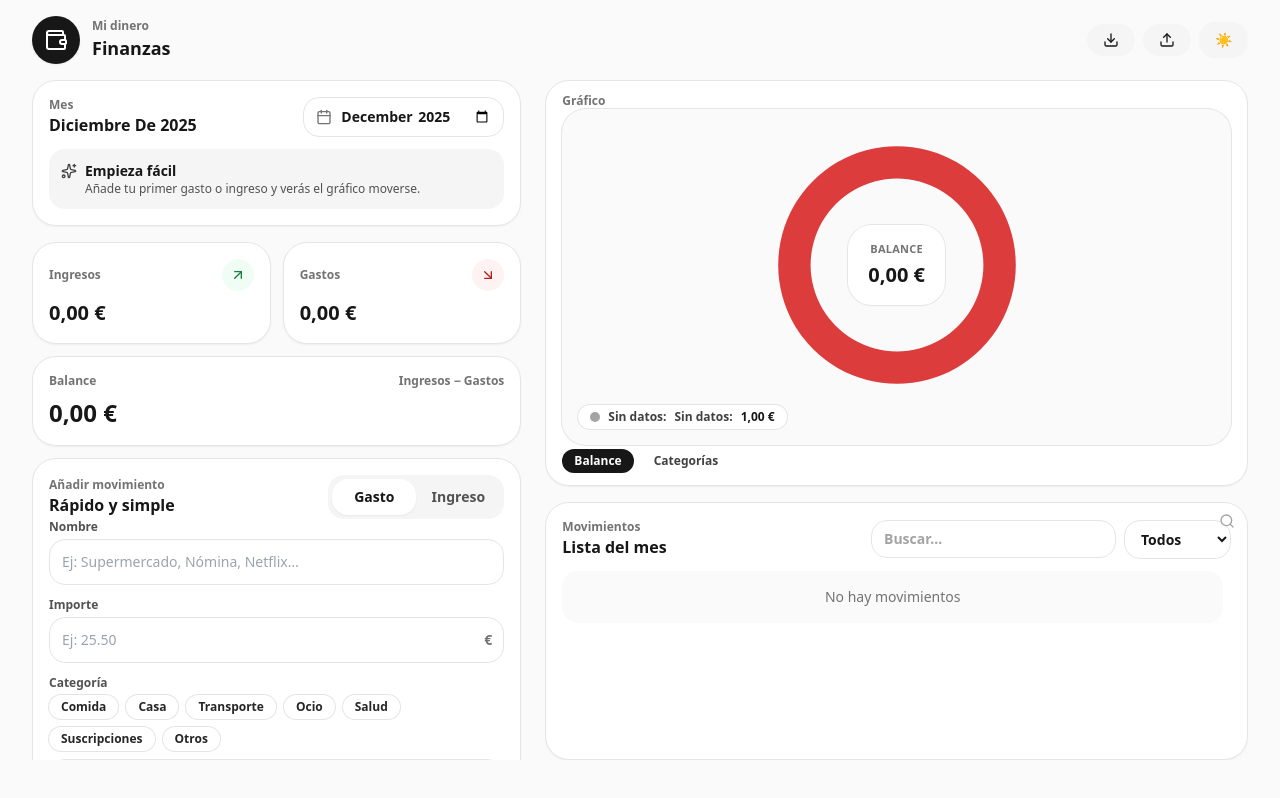
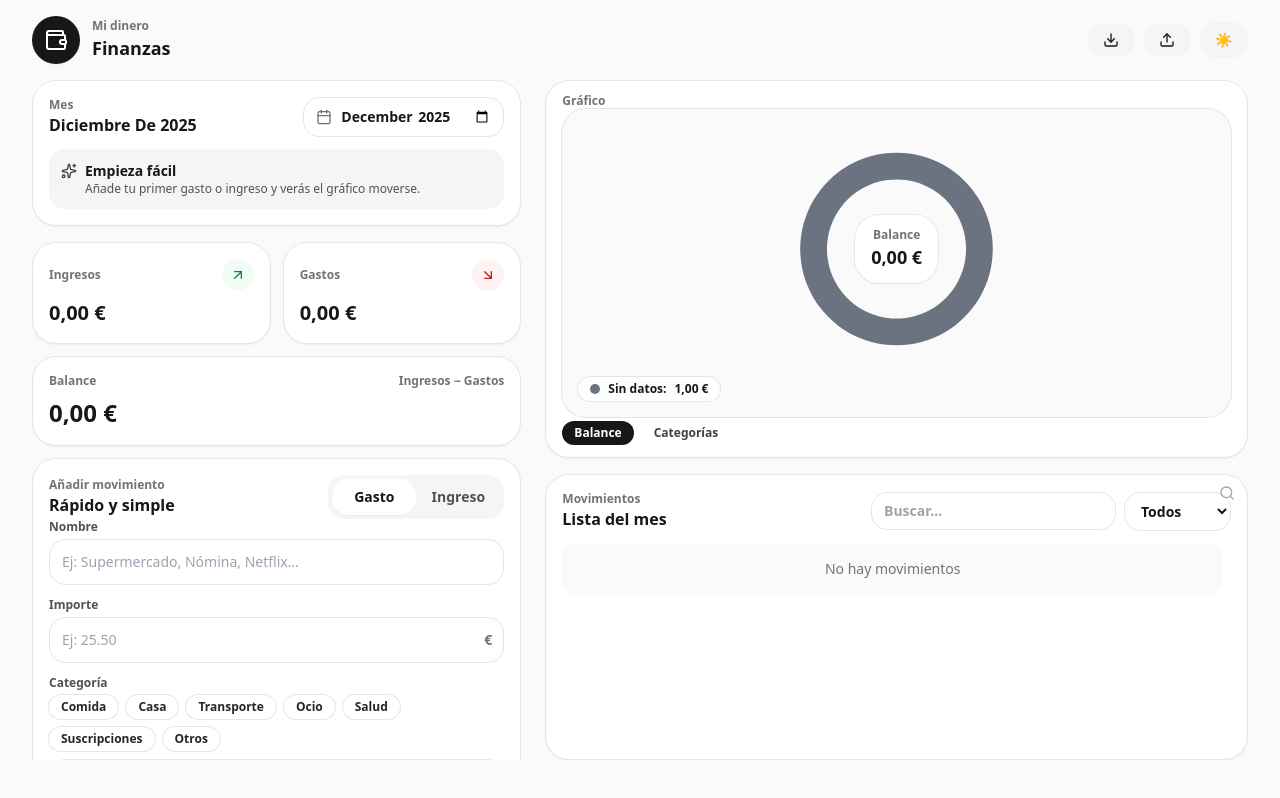
Before and after one commit to alonsofdr29-blip/App-Financies, a React (Vite) app: page / in a window 1280 px wide. Built offline with nearby package versions, Linux system fonts and the light colour scheme.

Commit message:
Fix balance overlay center

```diff
--- a/src/App.jsx
+++ b/src/App.jsx
@@ -1,6 +1,5 @@
+
 import React, { useEffect, useMemo, useRef, useState } from "react";
-
-const THEME_KEY = "finanzas_theme";
 import { PieChart, Pie, Cell, ResponsiveContainer, Tooltip } from "recharts";
 import "./index.css";
 import {
@@ -18,6 +17,8 @@ import {
   ArrowDownRight,
 } from "lucide-react";
 import { motion, AnimatePresence } from "framer-motion";
+
+const THEME_KEY = "finanzas_theme";
 
 const STORAGE_KEY = "finanzas_personales_v2";
 
@@ -63,12 +64,11 @@ function saveDB(db) {
 }
 
 // Paleta más “app moderna”
-const COLORS = {
-  income: "#22c55e",
-  expense: "#ef4444",
-  neutral: "#a3a3a3",
-  card: "#ffffff",
-  bg: "#0b0b0f",
+const CHART_COLORS = {
+  income: "#22c55e",  // verde
+  expense: "#ef4444", // rojo
+  savings: "#3b82f6", // azul
+  neutral: "#6b7280",
 };
 
 // Categorías sugeridas (puedes editarlas)
@@ -78,7 +78,7 @@ const SUGGESTED_CATEGORIES = {
 };
 
 // Colores por categoría (no pasa nada si no existe: cae a neutro)
-const CATEGORY_BADGES = {
+const CATEGORY_STYLES = {
   Comida: { bg: "bg-amber-50 dark:bg-neutral-700", ring: "ring-amber-200", text: "text-amber-800" },
   Casa: { bg: "bg-blue-50 dark:bg-neutral-700", ring: "ring-blue-200", text: "text-blue-800" },
   Transporte: { bg: "bg-indigo-50 dark:bg-neutral-700", ring: "ring-indigo-200", text: "text-indigo-800" },
@@ -106,7 +106,7 @@ const CATEGORY_EMOJIS = {
 };
 
 const CATEGORY_META = {
-  Comida: { icon: "🍔", color: "#f59e0b" },
+  Comida: { icon: "🍔", color: "#3b82f6" },
   Casa: { icon: "🏠", color: "#3b82f6" },
   Transporte: { icon: "🚗", color: "#6366f1" },
   Ocio: { icon: "🎮", color: "#ec4899" },
@@ -243,6 +243,8 @@ function importJSON(file, setDb) {
 function ChartCard({ pieData, totals, balanceAccent, eur, chartView, setChartView, expensesByCategory }) {
   const chartData = chartView === "categories" ? expensesByCategory : pieData;
 
+  const getSliceColor = (entry) => entry?.color || CHART_COLORS.neutral;
+
   return (
     <SmallCard className="p-4 lg:py-3">
       <div>
@@ -251,61 +253,51 @@ function ChartCard({ pieData, totals, balanceAccent, eur, chartView, setChartVie
       </div>
 
       <div className="rounded-3xl bg-neutral-50 ring-1 ring-neutral-200 dark:bg-white/5 dark:ring-white/10 p-4">
-        <div className="relative mx-auto aspect-square w-full max-w-[320px] lg:max-w-[280px]">
-
+        <div className="relative mt-3 h-56">
           <ResponsiveContainer width="100%" height="100%">
-            <PieChart>
+            <PieChart key={`${chartView}-${chartData.length}`}>
               <Pie
                 data={chartData}
                 dataKey="value"
                 nameKey="name"
-                innerRadius="64%"
-                outerRadius="88%"
+                innerRadius="65%"
+                outerRadius="90%"
                 paddingAngle={2}
                 stroke="none"
+                isAnimationActive={false}
               >
-                {chartData.map((entry, index) => {
-                  const meta = CATEGORY_META[entry.name];
-                  return (
-                    <Cell
-                      key={`cell-${index}`}
-                      fill={meta?.color ?? `hsl(${(index * 47) % 360}, 70%, 55%)`}
-                    />
-                  );
-                })}
+                {chartData.map((entry, index) => (
+                  <Cell key={`cell-${index}`} fill={entry?.color ?? "#6b7280"} />
+                ))}
               </Pie>
-              <Tooltip formatter={(value, name) => [eur(value), name]} />
+
+              <Tooltip formatter={(value, name) => [eur(value), name]} contentStyle={{ borderRadius: 12 }} />
             </PieChart>
           </ResponsiveContainer>
 
-          <div className="absolute inset-0 flex items-center justify-center pointer-events-none">
-            <div className="rounded-3xl bg-white/90 px-5 py-4 text-center shadow-sm ring-1 ring-neutral-200 backdrop-blur">
-              <div className="text-[11px] font-extrabold uppercase tracking-wide text-neutral-500">
-                Balance
-              </div>
-              <div className={`mt-1 text-xl font-extrabold ${balanceAccent}`}>
-                {eur(totals.balance)}
+          {/* ✅ Balance centrado */}
+          {chartView === "balance" && (
+            <div className="pointer-events-none absolute inset-0 grid place-items-center">
+              <div className="rounded-3xl bg-white/90 px-4 py-3 text-center shadow-sm ring-1 ring-neutral-200 backdrop-blur dark:bg-neutral-900/70 dark:ring-white/10">
+                <div className="text-xs font-semibold text-neutral-500 dark:text-neutral-300">Balance</div>
+                <div className={`text-lg font-extrabold ${balanceAccent}`}>{eur(totals.balance)}</div>
               </div>
             </div>
-          </div>
+          )}
         </div>
 
-        <div className="flex flex-wrap gap-2">
-          {chartData.map((x, i) => (
-            <div
-              key={i}
-              className="flex items-center gap-2 rounded-full bg-white ring-1 ring-neutral-200 dark:bg-white/5 dark:ring-white/10 px-3 py-1 text-xs font-semibold"
+        <div className="mt-4 flex flex-wrap gap-2">
+          {chartData.map((x) => (
+            <span
+              key={x.name}
+              className="inline-flex items-center gap-2 rounded-full bg-white/80 px-3 py-1 text-xs font-semibold ring-1 ring-neutral-200 dark:bg-neutral-900/80 dark:ring-neutral-700"
             >
-              <div
+              <span
                 className="h-2.5 w-2.5 rounded-full"
-                style={{ backgroundColor: x.color }}
+                style={{ backgroundColor: x?.color ?? "#6b7280" }}
               />
-              <div className="text-neutral-700 dark:text-neutral-300">{x.name}:</div>
-                <div className="text-neutral-700 dark:text-neutral-200">{x.name}:</div>
-              <div className="font-extrabold text-neutral-900 dark:text-neutral-50">
-                {eur(x.value)}
-              </div>
-            </div>
+              {x.name}: <span className="font-extrabold">{eur(x.value)}</span>
+            </span>
           ))}
         </div>
       </div>
@@ -430,12 +422,15 @@ export default function App() {
   }, [monthData.items]);
 
   const pieData = useMemo(() => {
-    const hasSomething = totals.income > 0 || totals.expense > 0;
-    if (!hasSomething) return [{ name: "Sin datos", value: 1, color: COLORS.neutral }];
-    const d = [];
-    if (totals.income > 0) d.push({ name: "Ingresos", value: totals.income, color: COLORS.income });
-    if (totals.expense > 0) d.push({ name: "Gastos", value: totals.expense, color: COLORS.expense });
-    return d;
+    const { income, expense, balance } = totals;
+
+    const data = [];
+    if (income > 0) data.push({ name: "Ingresos", value: income, color: CHART_COLORS.income });
+    if (expense > 0) data.push({ name: "Gastos", value: expense, color: CHART_COLORS.expense });
+    if (balance > 0) data.push({ name: "Ahorro", value: balance, color: CHART_COLORS.savings });
+
+    if (data.length === 0) return [{ name: "Sin datos", value: 1, color: CHART_COLORS.neutral }];
+    return data;
   }, [totals]);
 
   const insights = useMemo(() => {
@@ -474,7 +469,11 @@ export default function App() {
     }
 
     let arr = Object.entries(map)
-      .map(([name, value]) => ({ name, value }))
+      .map(([name, value]) => ({
+        name,
+        value,
+        color: (CATEGORY_META[name]?.color) || CHART_COLORS.neutral,
+      }))
       .sort((a, b) => b.value - a.value);
 
     // Agrupar en "Otros" si hay más de 6 categorías
@@ -484,7 +483,7 @@ export default function App() {
       const otrosValue = rest.reduce((sum, c) => sum + c.value, 0);
       return [
         ...top,
-        { name: "Otros", value: otrosValue }
+        { name: "Otros", value: otrosValue, color: CATEGORY_META["Otros"]?.color || CHART_COLORS.neutral }
       ].filter(c => c.value > 0);
     }
     return arr;
```
Also changed, not shown: 1 other file (tests, documents, lock files or other folders).
